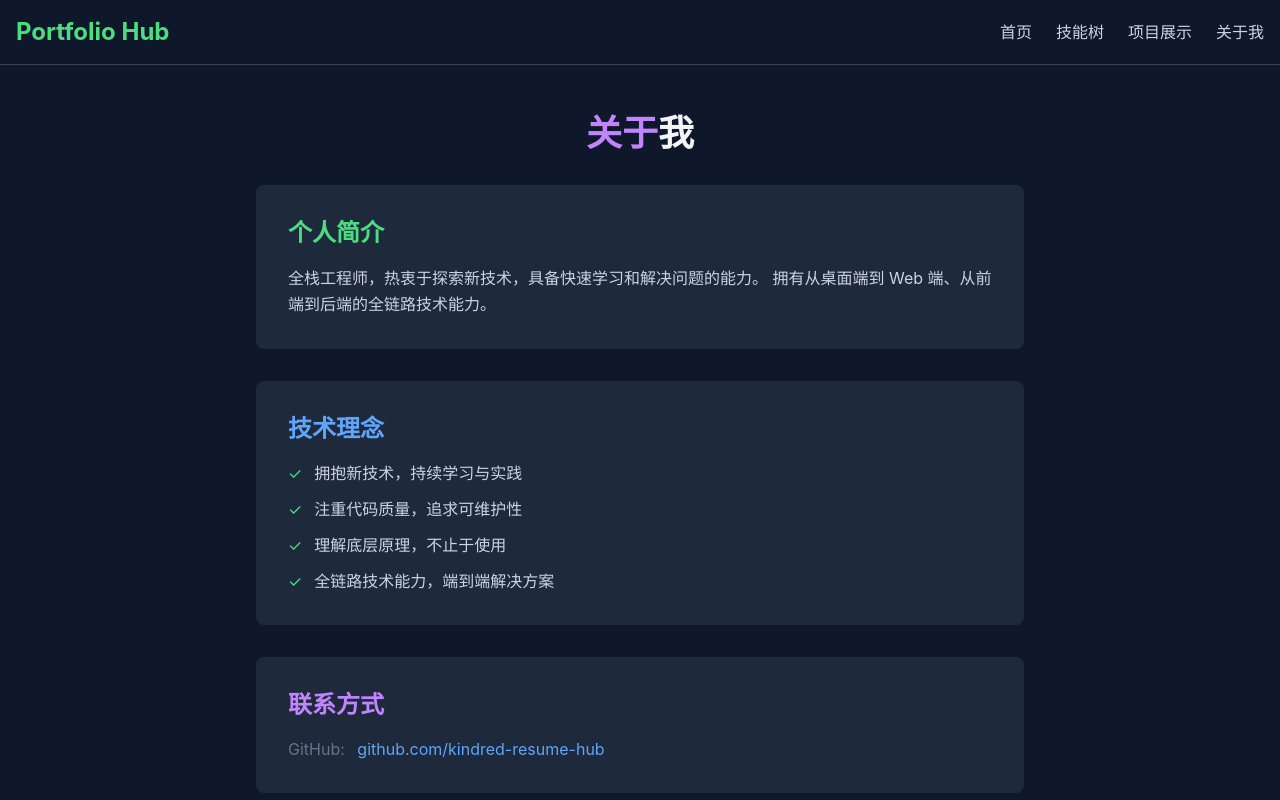
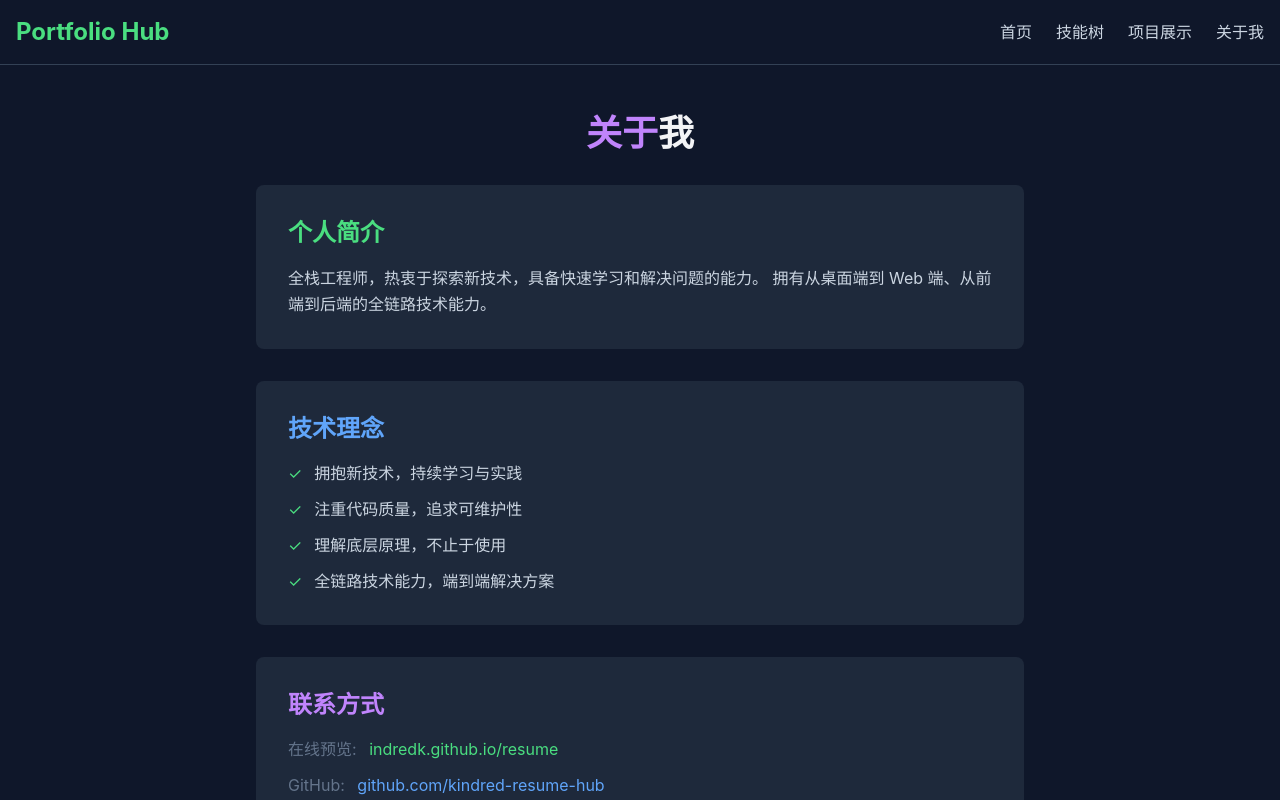
Before and after one commit to indredK/resume, a Vue app in the folder apps/main-site/: page /resume/about in a window 1280 px wide. Shown: the top 800 px of the page. Built offline with nearby package versions, Linux system fonts and the light colour scheme.

Commit message:
docs: 在About页面添加在线预览链接

```diff
--- a/apps/main-site/src/views/About.vue
+++ b/apps/main-site/src/views/About.vue
@@ -39,9 +39,20 @@
         <h2 class="text-2xl font-bold mb-4 text-purple-400">联系方式</h2>
         <div class="space-y-3">
           <p class="text-slate-300">
+            <span class="text-slate-500">在线预览:</span>
+            <a
+              href="https://indredk.github.io/resume/"
+              target="_blank"
+              class="text-green-400 hover:underline ml-2"
+            >
+              indredk.github.io/resume
+            </a>
+          </p>
+          <p class="text-slate-300">
             <span class="text-slate-500">GitHub:</span>
             <a
               href="https://github.com/kindred-resume-hub"
+              target="_blank"
               class="text-blue-400 hover:underline ml-2"
             >
               github.com/kindred-resume-hub
```
